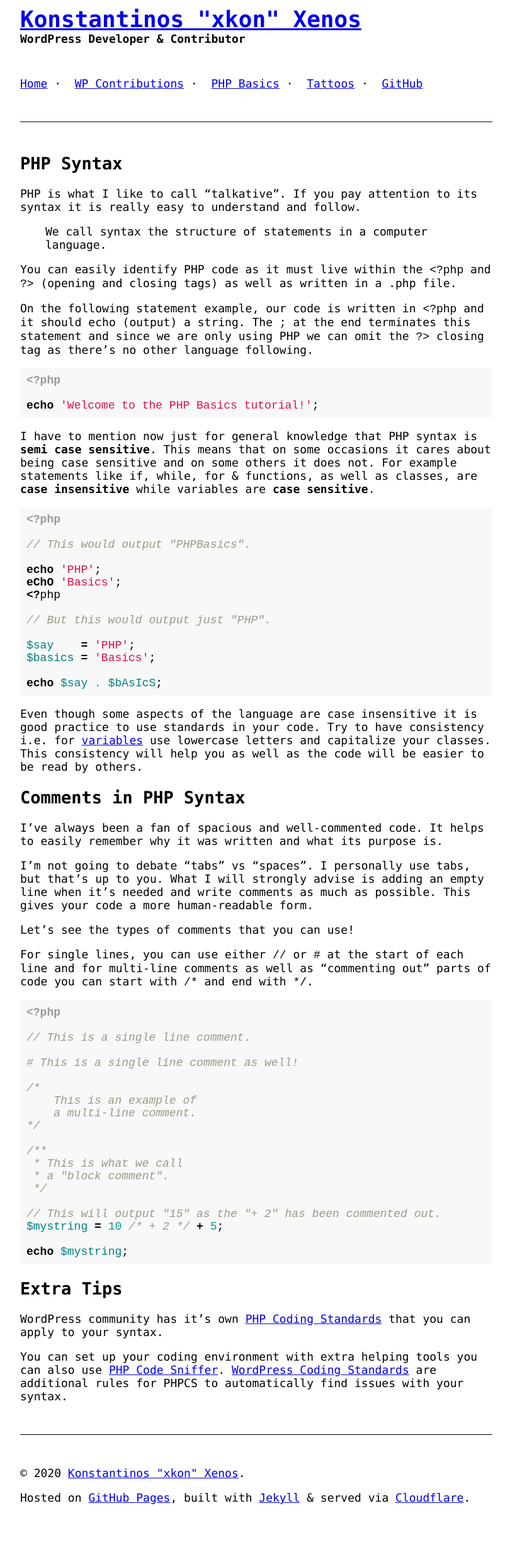
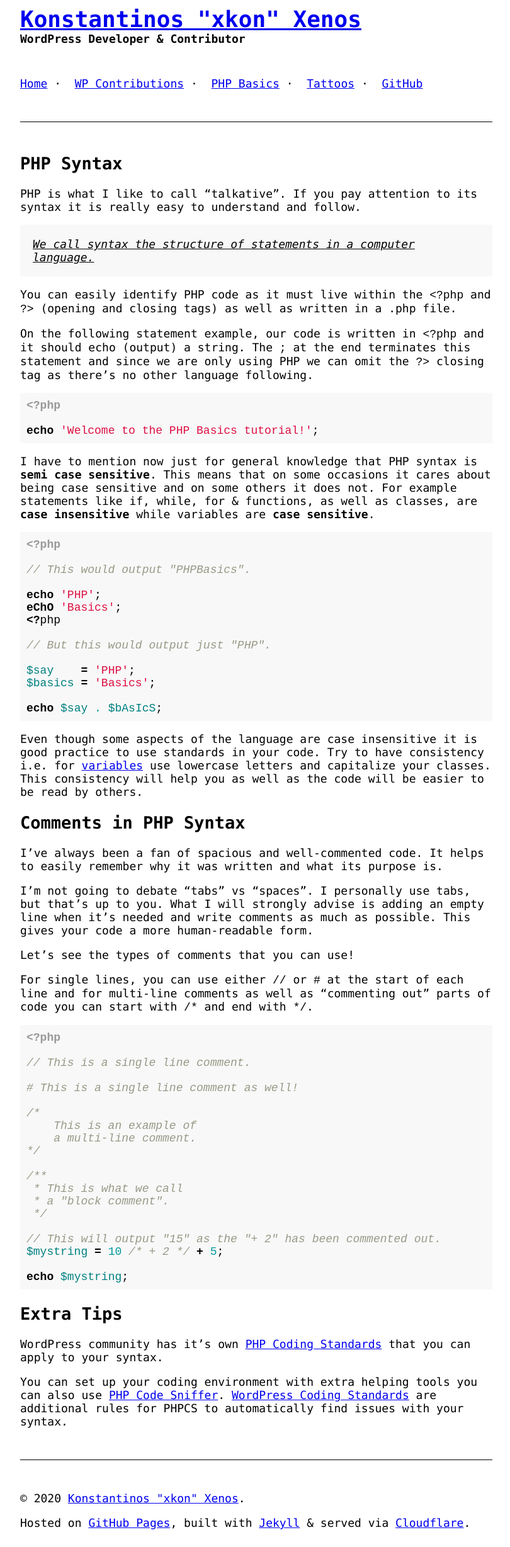
Before and after one commit to mrxkon/mrxkon.github.io, a Jekyll site: the page built from php-basics/php-syntax.md, in a window 1280 px wide. Shown: the whole page at 63% size, without its empty margins (233-1043 px from the left). Built offline with Jekyll 4.4.1, drawn with Linux system fonts in a browser that asks for light colours; before the commit the page ends 2417 px from its top, so only the background shows below that.

Commit message:
Update header.html

```diff
--- a/_includes/header.html
+++ b/_includes/header.html
@@ -81,6 +81,17 @@
 			}
 			pre {
 				margin: 0;
+			}
+			blockquote {
+				background: #f8f8f8;
+				margin: 0;
+				padding: 20px;
+				font-style: italic;
+				text-decoration: underline;
+			}
+			blockquote p {
+				margin: 0;
+				padding: 0;
 			}
 			.site-title {
 				margin: 0;
```
